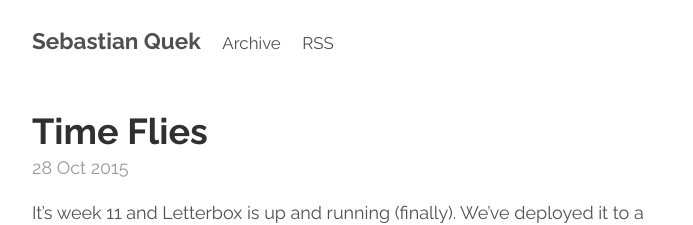
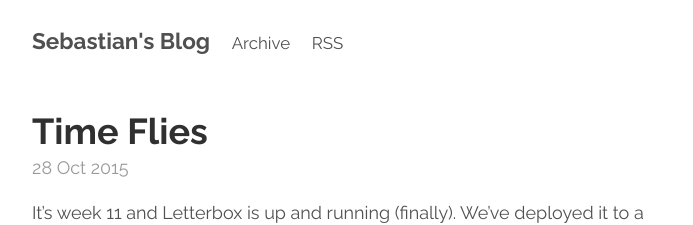
Before and after one commit to sebastianquek/blog, a Jekyll site: the page built from index.html, in a window 1280 px wide and 900 px high. Shown: the top 225 px of the window, without its empty margins (293-986 px from the left). Built offline with Jekyll 4.4.1, drawn with Linux system fonts in a browser that asks for light colours; the list of posts is cut into pages by our own code.

```diff
--- a/_config.yml
+++ b/_config.yml
@@ -5,8 +5,7 @@ permalink:           pretty
 relative_permalinks: true
 
 # Setup
-title:               Sebastian Quek
-tagline:             Blog
+title:               Sebastian's Blog
 paginate:            1
 baseurl:             "/blog"
 
```
